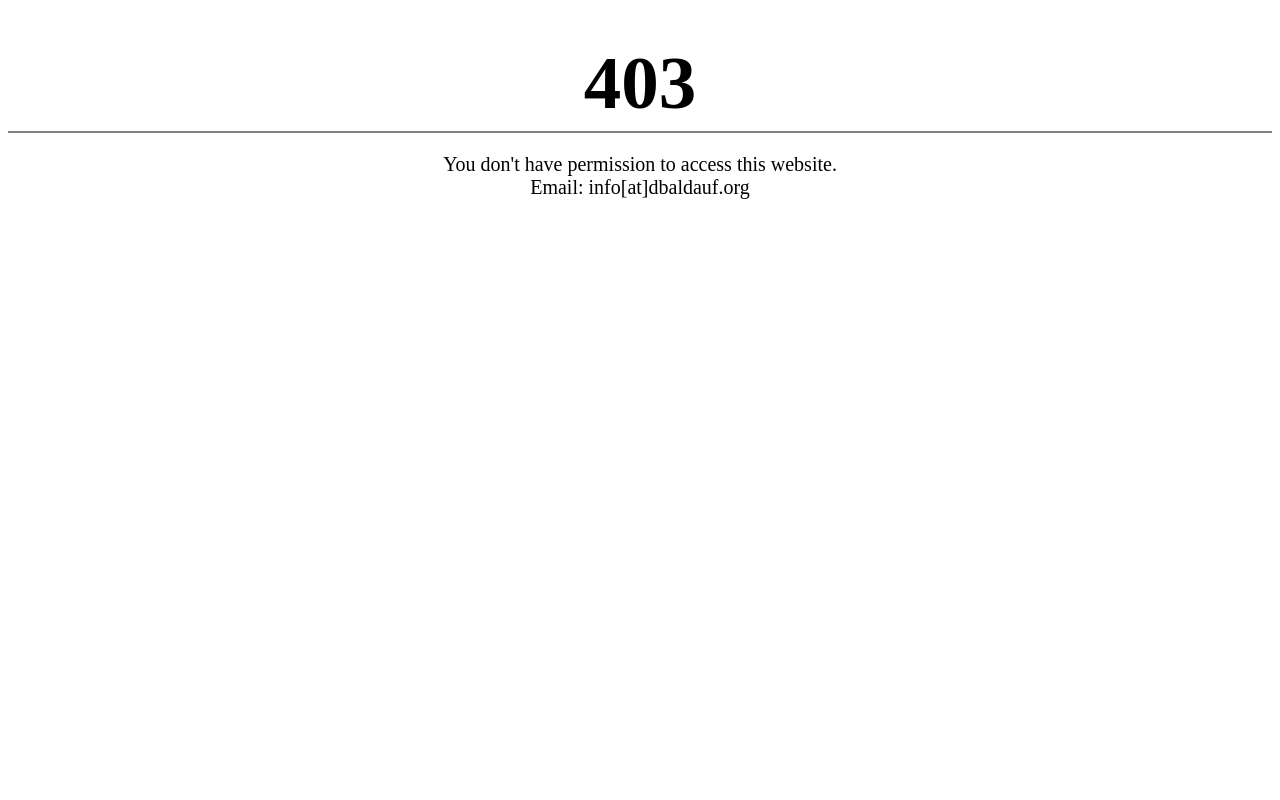
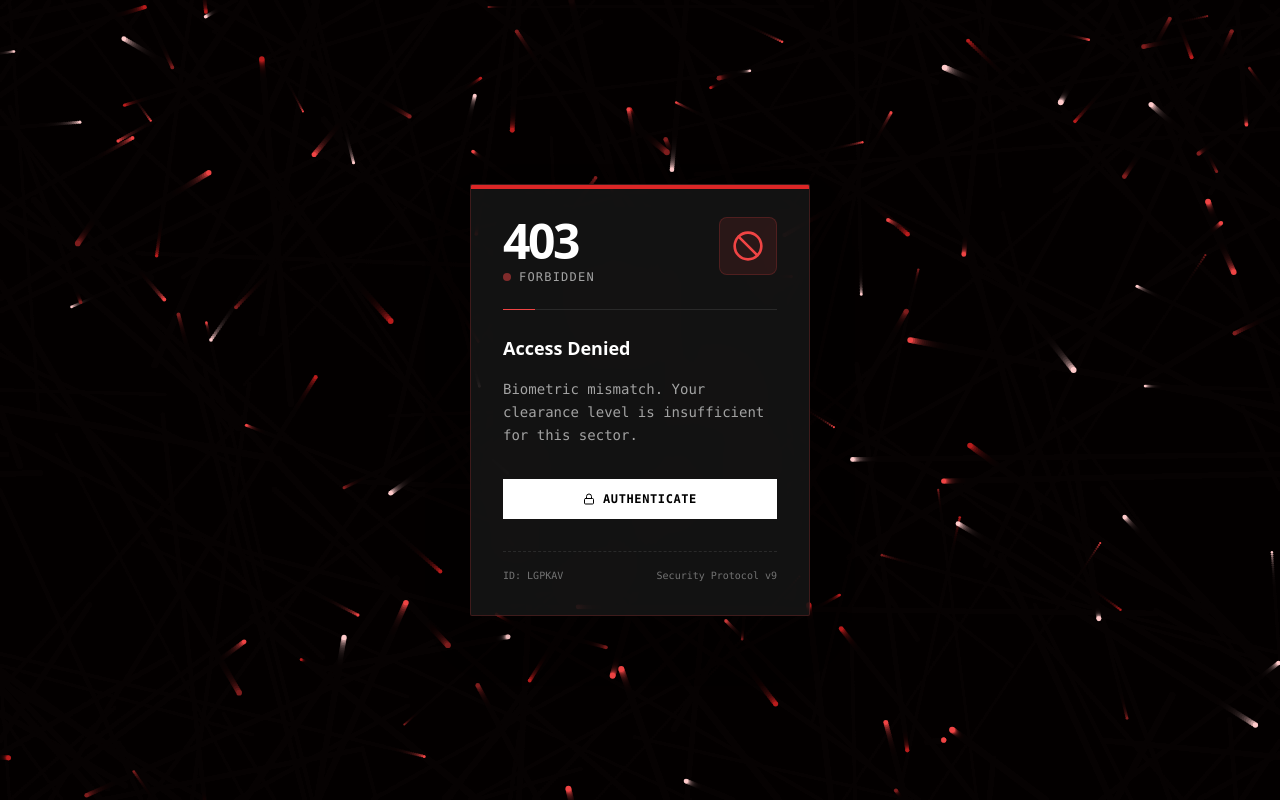
Before and after one commit to adler10/website, a plain HTML site: page 403.html in a window 1280 px wide. Drawn offline with nearby package versions, Linux system fonts and the light colour scheme.

Commit message:
Revamp 403 error page with new design and scripts

```diff
--- a/403.html
+++ b/403.html
@@ -1,12 +1,123 @@
 <!DOCTYPE html>
-<html lang="de">
-  <head>
+<html lang="en">
+<head>
     <meta charset="UTF-8">
     <meta name="viewport" content="width=device-width, initial-scale=1.0">
-    <title>403 Error</title>
-  </head>
-  <body>
-      <h1 style="text-align:center;font-size:75px;margin-top:5vh;margin-bottom:5px">403</h1>
-	  <div style="background-color:gray;padding:1px;margin:0"></div>
-      <p style="text-align:center;margin-bottom:40vh;font-size: 20px">You don't have permission to access this website.<br>Email: info[at]dbaldauf.org</>
-  </body>
+    <title>403 - Forbidden</title>
+    <script src="https://cdn.tailwindcss.com"></script>
+    <script src="https://unpkg.com/lucide@latest"></script>
+    <style>
+        body { margin: 0; overflow: hidden; background-color: #050000; }
+        canvas { display: block; }
+    </style>
+</head>
+<body class="font-mono text-white selection:bg-red-500/30">
+
+    <canvas id="canvas" class="absolute inset-0 z-0"></canvas>
+
+    <!-- Main Modal -->
+    <div class="absolute inset-0 z-10 flex items-center justify-center p-4 pointer-events-none">
+        <div class="pointer-events-auto relative bg-neutral-900/80 backdrop-blur-xl border border-red-500/20 p-8 rounded-sm max-w-[340px] w-full shadow-2xl overflow-hidden">
+            <div class="absolute top-0 left-0 right-0 h-1 bg-red-600"></div>
+
+            <div class="flex items-start justify-between mb-6">
+                <div>
+                    <h1 class="text-5xl font-black text-white tracking-tighter mb-1 font-sans">403</h1>
+                    <div class="flex items-center gap-2">
+                        <div class="w-2 h-2 rounded-full animate-pulse bg-red-500"></div>
+                        <span class="text-xs text-neutral-400 uppercase tracking-widest">Forbidden</span>
+                    </div>
+                </div>
+                <div class="p-3 bg-red-500/10 rounded-lg border border-red-500/20">
+                    <i data-lucide="ban" class="w-8 h-8 text-red-500"></i>
+                </div>
+            </div>
+
+            <div class="h-px w-full bg-neutral-700/50 mb-6 relative">
+                 <div class="absolute left-0 top-0 bottom-0 w-8 bg-red-500"></div>
+            </div>
+
+            <div class="space-y-4">
+                <h2 class="text-lg font-bold text-white font-sans">Access Denied</h2>
+                <p class="text-sm text-neutral-400 leading-relaxed">
+                    Biometric mismatch. Your clearance level is insufficient for this sector.
+                </p>
+
+                <div class="pt-4">
+                    <button class="w-full group relative overflow-hidden bg-white text-black py-3 px-4 text-xs font-bold uppercase tracking-wider flex items-center justify-center gap-2 hover:bg-neutral-200 transition-all cursor-pointer">
+                        <i data-lucide="lock" class="w-3 h-3"></i> Authenticate
+                    </button>
+                </div>
+            </div>
+
+            <div class="mt-8 pt-4 border-t border-dashed border-neutral-700/50 flex justify-between items-end text-[10px] text-neutral-500">
+                <div class="font-mono">ID: <span id="errId"></span></div>
+                <div class="text-right">Security Protocol v9</div>
+            </div>
+        </div>
+    </div>
+
+    <script>
+        document.getElementById('errId').innerText = Math.random().toString(36).substr(2, 6).toUpperCase();
+        lucide.createIcons();
+
+        const canvas = document.getElementById('canvas');
+        const ctx = canvas.getContext('2d');
+
+        let particles = [];
+        const themeColors = ['#ef4444', '#b91c1c', '#7f1d1d', '#fecaca'];
+        const bgColor = '#050000';
+
+        class Particle {
+            constructor(w, h) { this.init(w, h); }
+            init(w, h) {
+                this.x = Math.random() * w;
+                this.y = Math.random() * h;
+                // High speed for aggressive look
+                this.vx = (Math.random() - 0.5) * 4.5;
+                this.vy = (Math.random() - 0.5) * 4.5;
+                this.size = Math.random() * 2 + 1;
+                this.color = themeColors[Math.floor(Math.random() * themeColors.length)];
+            }
+            update(w, h) {
+                this.x += this.vx;
+                this.y += this.vy;
+
+                if (this.x > w) this.x = 0;
+                if (this.x < 0) this.x = w;
+                if (this.y > h) this.y = 0;
+                if (this.y < 0) this.y = h;
+            }
+            draw(ctx) {
+                ctx.fillStyle = this.color;
+                ctx.beginPath();
+                ctx.arc(this.x, this.y, this.size, 0, Math.PI * 2);
+                ctx.fill();
+            }
+        }
+
+        function resize() {
+            canvas.width = window.innerWidth;
+            canvas.height = window.innerHeight;
+        }
+
+        function initParticles() {
+            particles = [];
+            const count = window.innerWidth < 768 ? 60 : 150;
+            for(let i=0; i<count; i++) particles.push(new Particle(canvas.width, canvas.height));
+        }
+
+        function animate() {
+            ctx.fillStyle = `${bgColor}40`;
+            ctx.fillRect(0, 0, canvas.width, canvas.height);
+            particles.forEach(p => { p.update(canvas.width, canvas.height); p.draw(ctx); });
+            requestAnimationFrame(animate);
+        }
+
+        window.addEventListener('resize', () => { resize(); initParticles(); });
+        resize();
+        initParticles();
+        animate();
+    </script>
+</body>
+</html>
```
